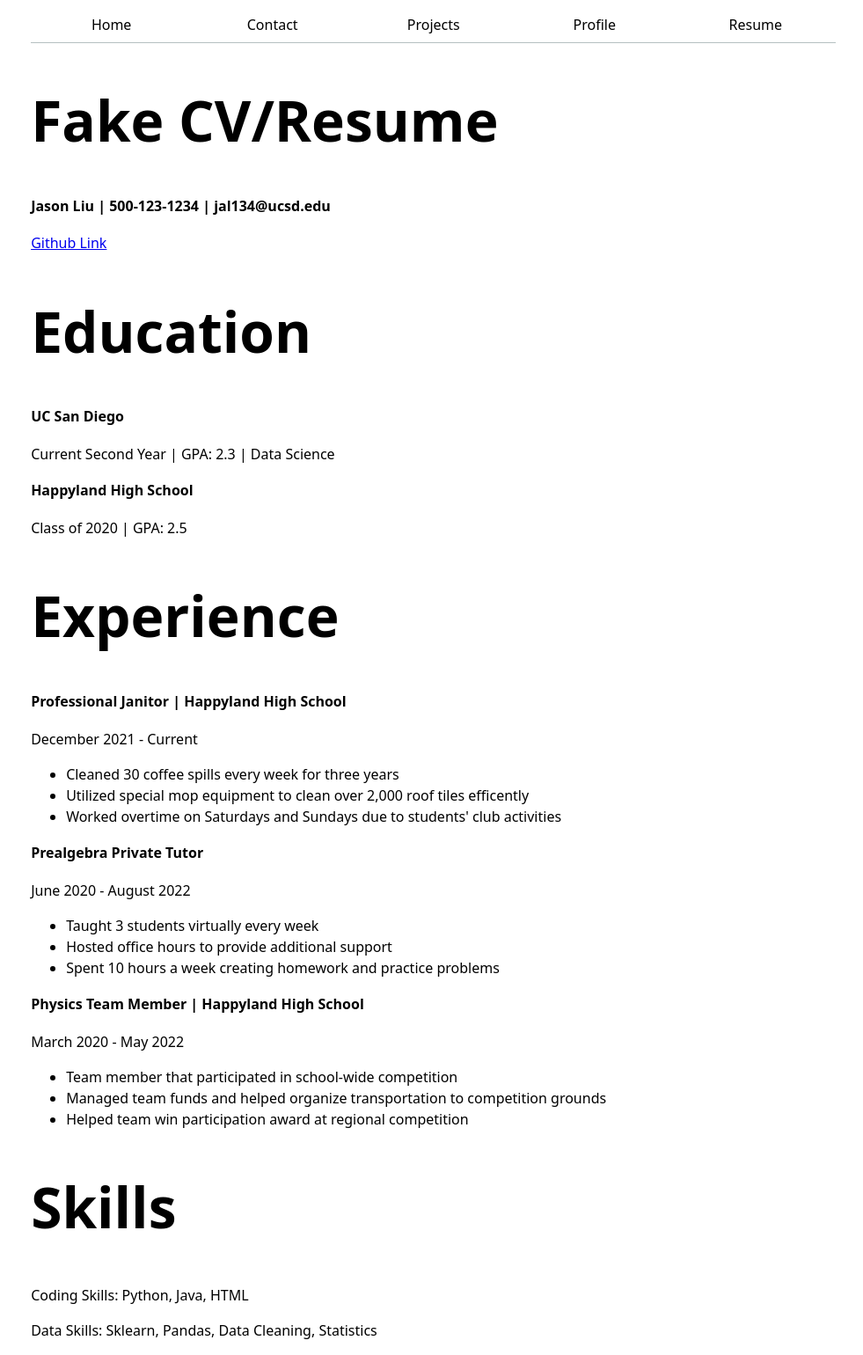
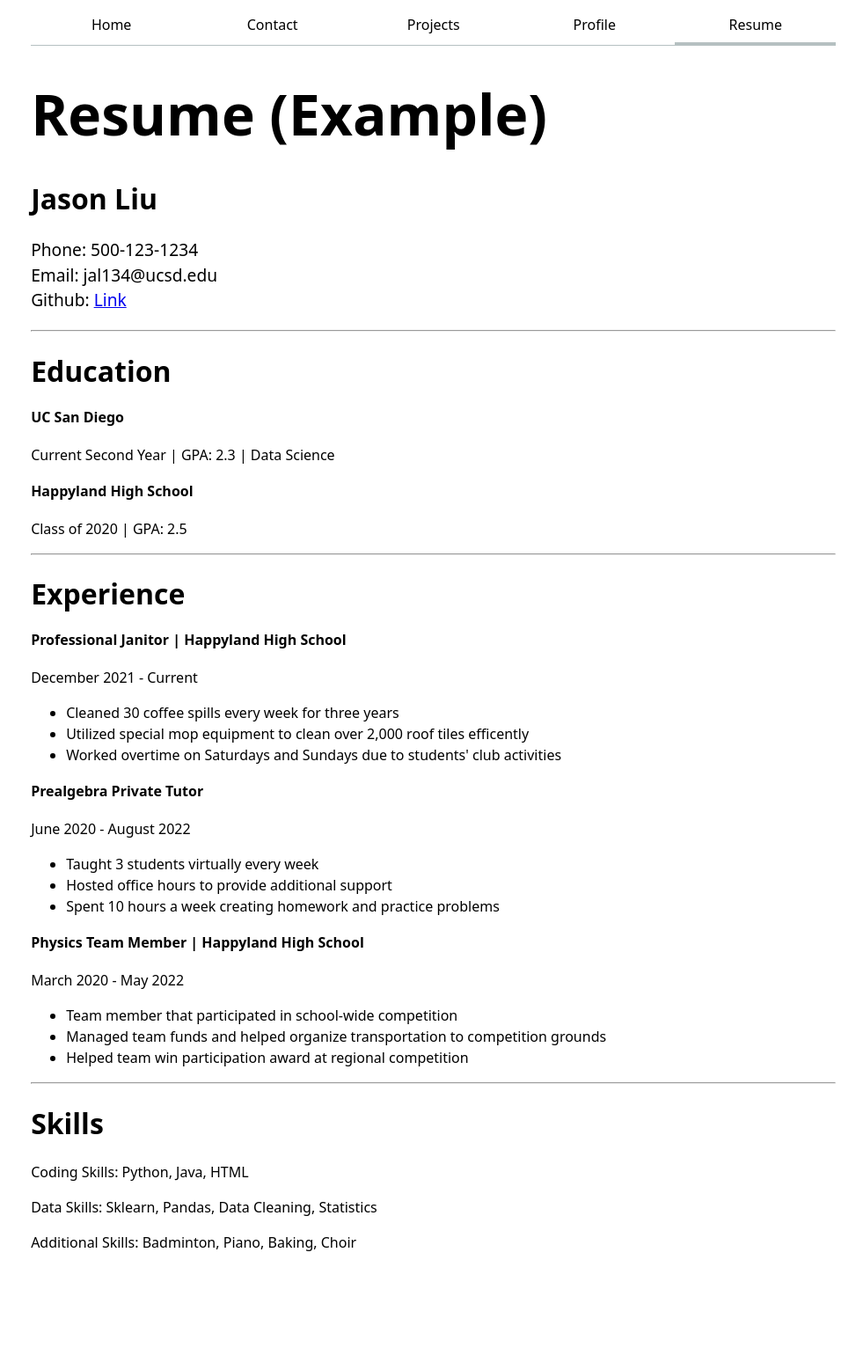
Before and after one commit to JasonLiu134/portfolio, a plain HTML site: page resume/index.html in a window 1280 px wide. Shown: the whole page at 88% size, without its empty margins (161-1142 px from the left). After the commit the page ends 1440 px from the top, so only its background shows below. Drawn offline with Linux system fonts and the light colour scheme.

Commit message:
Lab 2 Changes

```diff
--- a/resume/index.html
+++ b/resume/index.html
@@ -4,28 +4,31 @@
     <link rel="stylesheet" href="../style.css">
     <meta charset="UTF-8">
     <meta name="viewport" content="width=device-width, initial-scale=1.0">
-    <title>Profile</title>
+    <title>Resume</title>
     <nav>
         <ul>
             <li><a href="../index.html">Home</a></li>
             <li><a href="../contact/index.html">Contact</a></li>
             <li><a href="../projects/index.html">Projects</a></li>
             <li><a href="https://github.com/JasonLiu134" target="_blank">Profile</a></li>
-            <a class="current">
-                <li><a href="../resume/index.html">Resume</a></li>
-            </a>
+            <li><a class="current" href="../resume/index.html">Resume</a></li>
         </ul>
     </nav>
 </head>
 <body>
+    <h1>Resume (Example)</h1>
     <section>
-        <h1>Fake CV/Resume</h1>
-        <h4>Jason Liu | 500-123-1234 | jal134@ucsd.edu</h4>
-        <a href="https://github.com/JasonLiu134" target="_blank">Github Link</a>
+        <h1 class="resume">Jason Liu</h1>
+        <p class="resumeinfo">
+            Phone: 500-123-1234 <br>
+            Email: jal134@ucsd.edu <br>
+            Github: <a href="https://github.com/JasonLiu134" target="_blank">Link</a>
+        </p>
     </section>
+    <hr>
 
     <section>
-        <h1>Education</h1>
+        <h1 class="resume">Education</h1>
         <article>
             <h4>UC San Diego</h4>
             <p>Current Second Year | GPA: 2.3 | Data Science</p>
@@ -35,9 +38,10 @@
             <p>Class of 2020 | GPA: 2.5</p>
         </article>
     </section>
+    <hr>
 
     <section>
-        <h1>Experience</h1>
+        <h1 class="resume">Experience</h1>
         <article>
             <h4>Professional Janitor | Happyland High School</h4>
             <time>December 2021 - Current</time>
@@ -66,11 +70,13 @@
               </ul>
         </article>
     </section>
+    <hr>
 
     <section>
-        <h1>Skills</h1>
+        <h1 class="resume">Skills</h1>
         <p>Coding Skills: Python, Java, HTML</p>
         <p>Data Skills: Sklearn, Pandas, Data Cleaning, Statistics</p>
+        <p>Additional Skills: Badminton, Piano, Baking, Choir</p>
     </section>
 </body>
 </html>
--- a/style.css
+++ b/style.css
@@ -20,6 +20,12 @@ body {
     form {
       display: grid;
       grid-template-columns: auto 1fr;
+      gap: 1em;
+    }
+
+    input {
+      display: grid;
+      grid-template-columns: subgrid;
     }
 
     label {
@@ -34,10 +40,20 @@ body {
       grid-template-columns: subgrid;
       grid-column: 1 / -1;
       gap: 1em;
+      display: flex;
+      justify-content: center;
     }
 
     h1 {
       font-size: 4em;
+    }
+
+    h1.resume {
+      font-size: 2em;
+    }
+
+    p.resumeinfo {
+      font-size: 1.2em;
     }
   }
 
@@ -54,7 +70,7 @@ nav {
     }
   }
 
-  li a:not(.current){
+  li a{
     flex: 1;
     text-decoration: none;
     color: inherit;
```
Also changed, not shown: contact/index.html (+7 -11 lines), index.html (+1 -3 lines), projects/index.html (+1 -3 lines), 1 other file.
